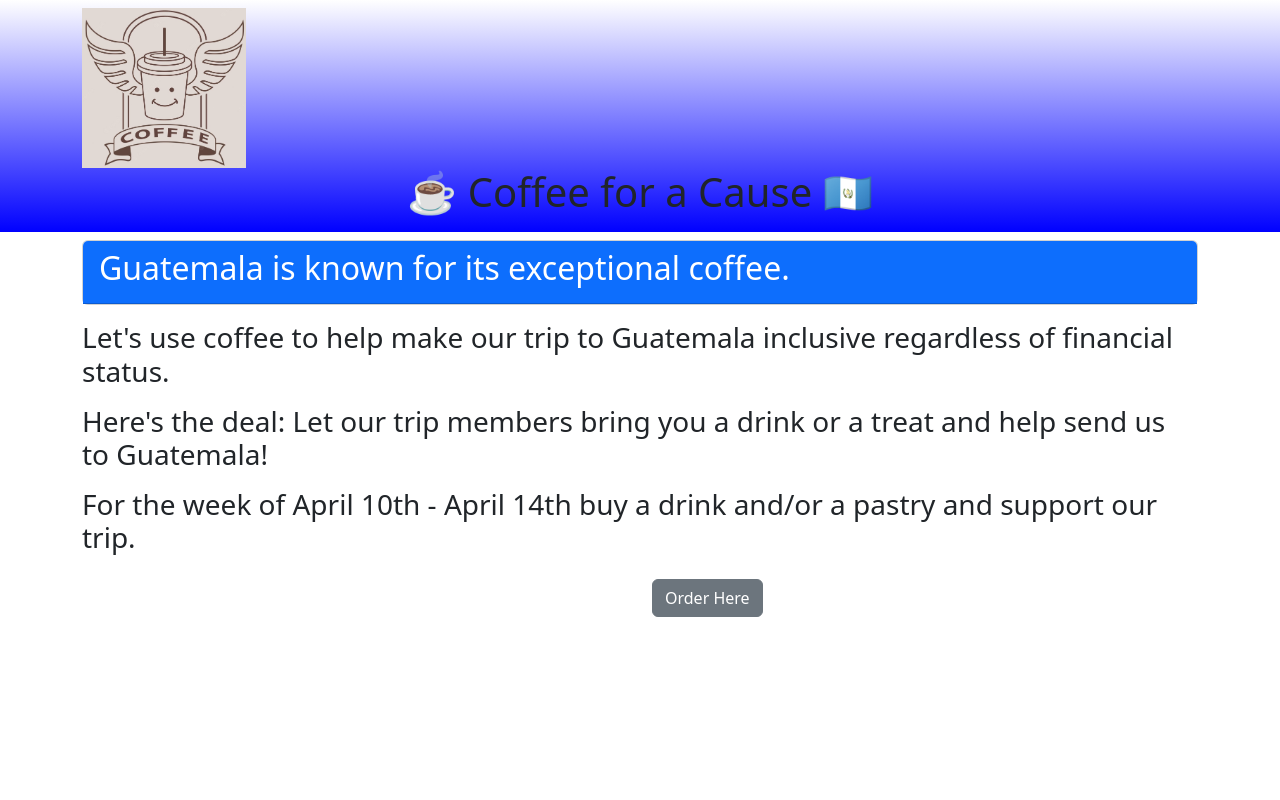
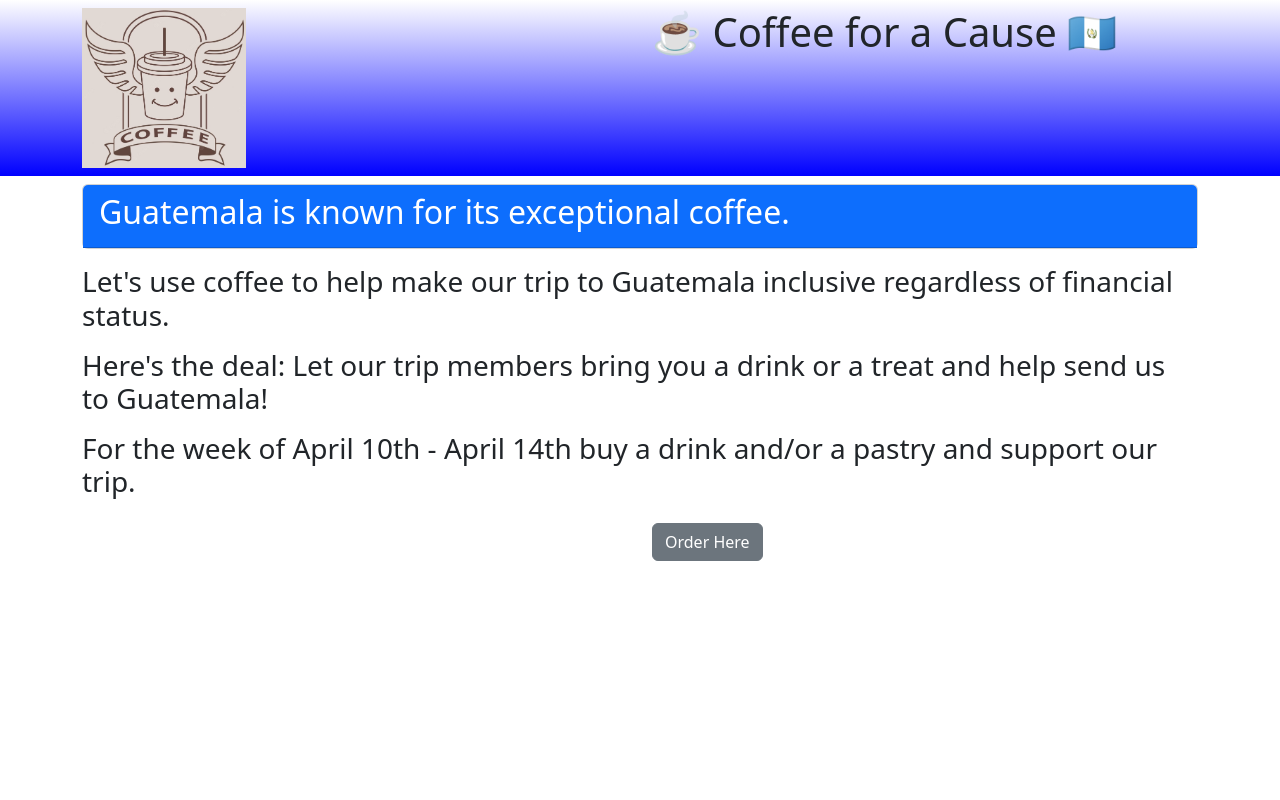
Before and after one commit to eitanfire/Trip-Dash, a React (Create React App) app: page / in a window 1280 px wide. Shown: the top 800 px of the page. Built offline with nearby package versions, Linux system fonts and the light colour scheme.

Commit message:
style Header

```diff
--- a/src/components/Header.js
+++ b/src/components/Header.js
@@ -1,4 +1,4 @@
-import { Col, Container, Navbar, NavbarBrand } from "reactstrap";
+import { Col, Row, Container, Navbar, NavbarBrand } from "reactstrap";
 import logo from '../assets/img/trip-dash-logo.png'
 import "../App.css";
 
@@ -6,14 +6,16 @@ const Header = () => {
     return (
       <Navbar className="NavBar" dark color="primary" sticky="top" expand="md">
         <Container>
+          <Row>
             <Col>
               <NavbarBrand href="/">
                 <img className="logo" src={logo} alt="trip dash logo" />
               </NavbarBrand>
             </Col>
             <Col>
-            <h1 className="text-center">☕️ Coffee for a Cause 🇬🇹</h1>
+              <h1>☕️ Coffee for a Cause 🇬🇹</h1>
             </Col>
+          </Row>
         </Container>
       </Navbar>
     );
```
Lines whose indentation alone changed are shown as unchanged.
